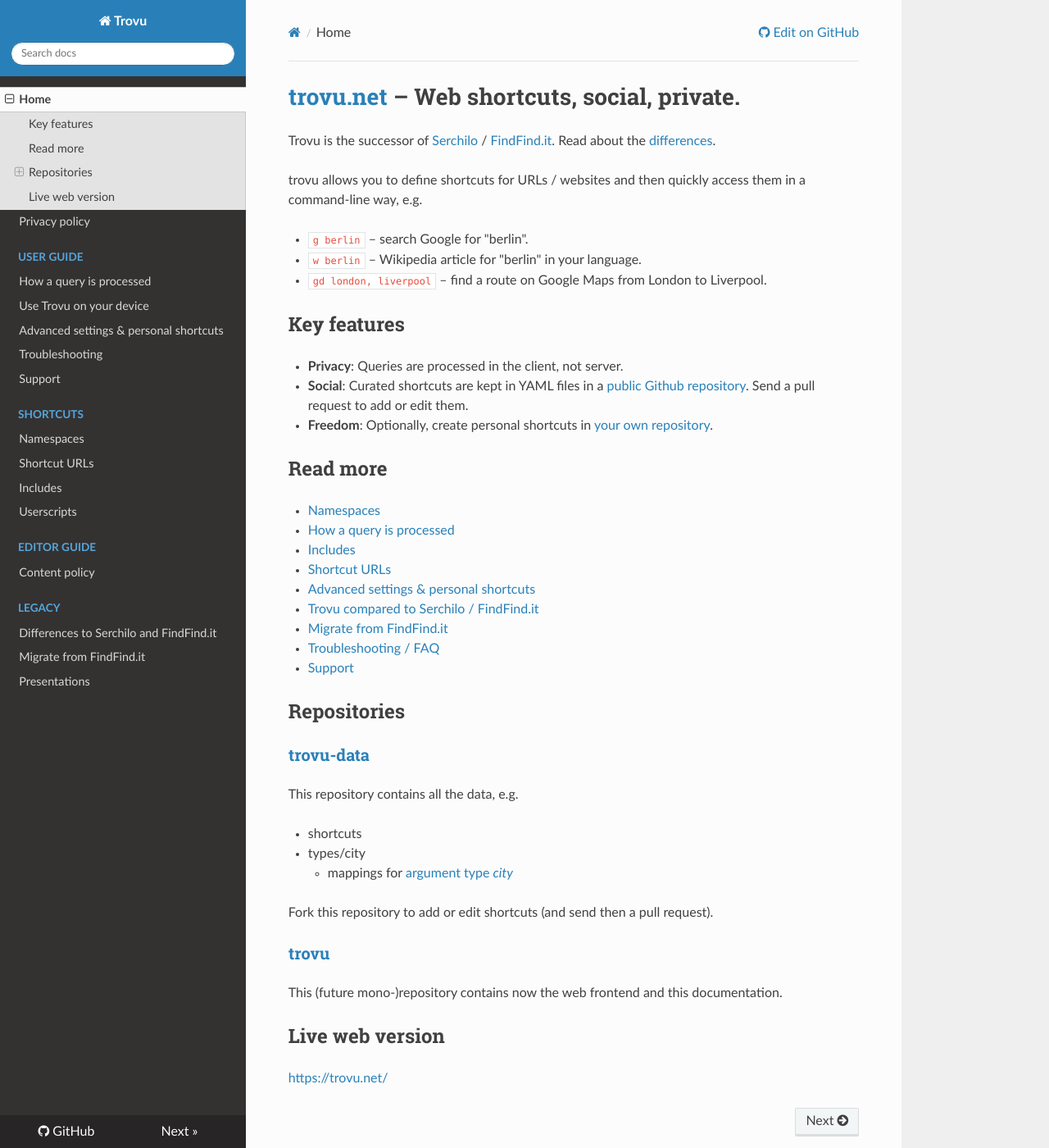
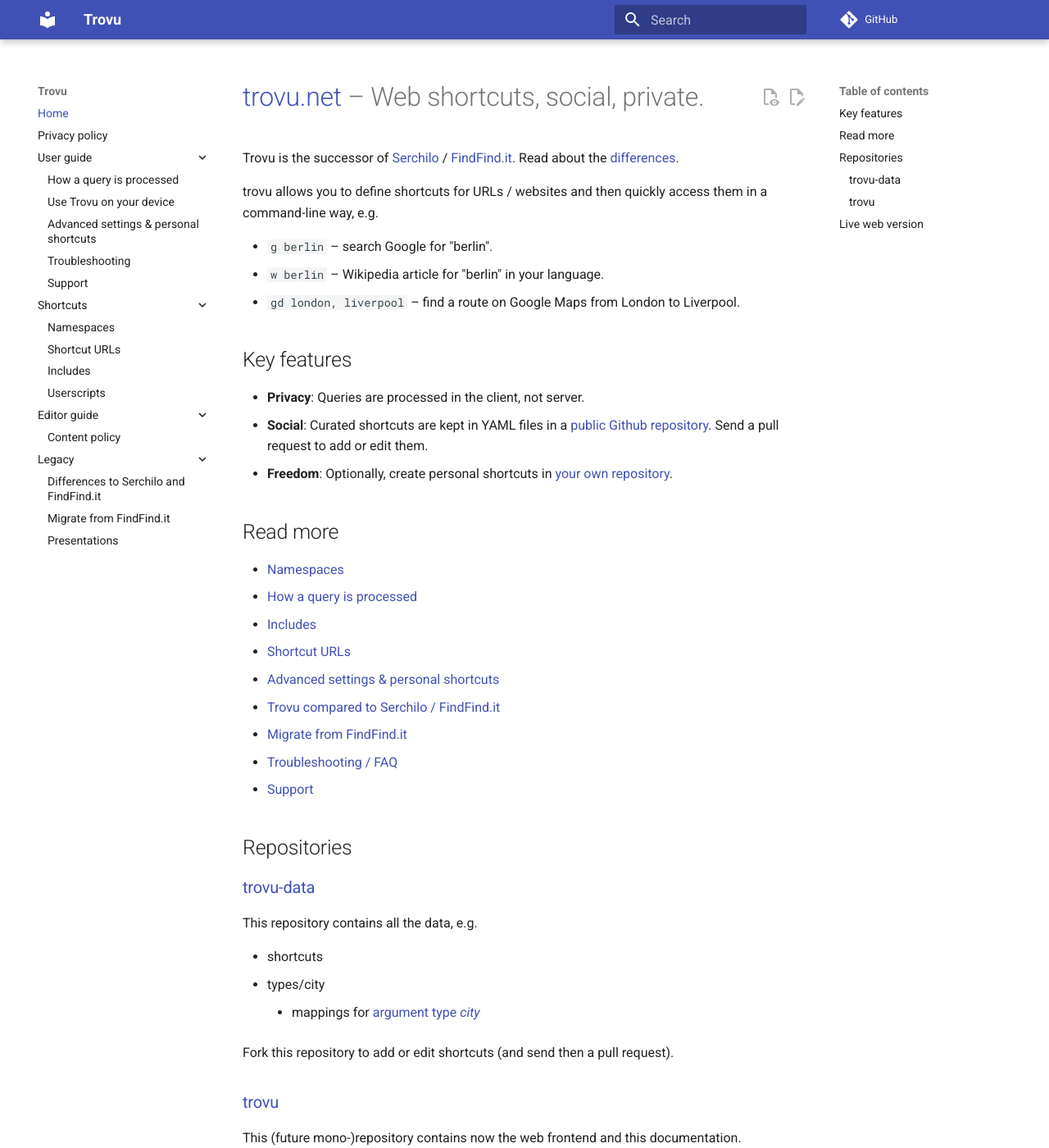
Before and after one commit to trovu/trovu, an MkDocs documentation site: the page built from docs/index.md, in a window 1280 px wide and 1400 px high. Shown: the whole window at 82% size. Built offline with MkDocs 1.6.1 and Material for MkDocs 9.7.7, drawn with Linux system fonts in a browser that asks for light colours; nearby versions of some CDN libraries; comment, search, counter and statistics services are not loaded; some of the changed text lies outside the part shown.

```diff
--- a/mkdocs.yml
+++ b/mkdocs.yml
@@ -7,7 +7,13 @@ edit_uri: tree/master/docs/
 docs_dir: docs
 site_dir: dist/public/docs
 theme:
-  name: readthedocs
+  name: material
+  features:
+    - content.action.edit
+    - content.action.view
+    - content.code.copy
+    - navigation.expand
+    - navigation.footer
 
 plugins:
   - search
```
